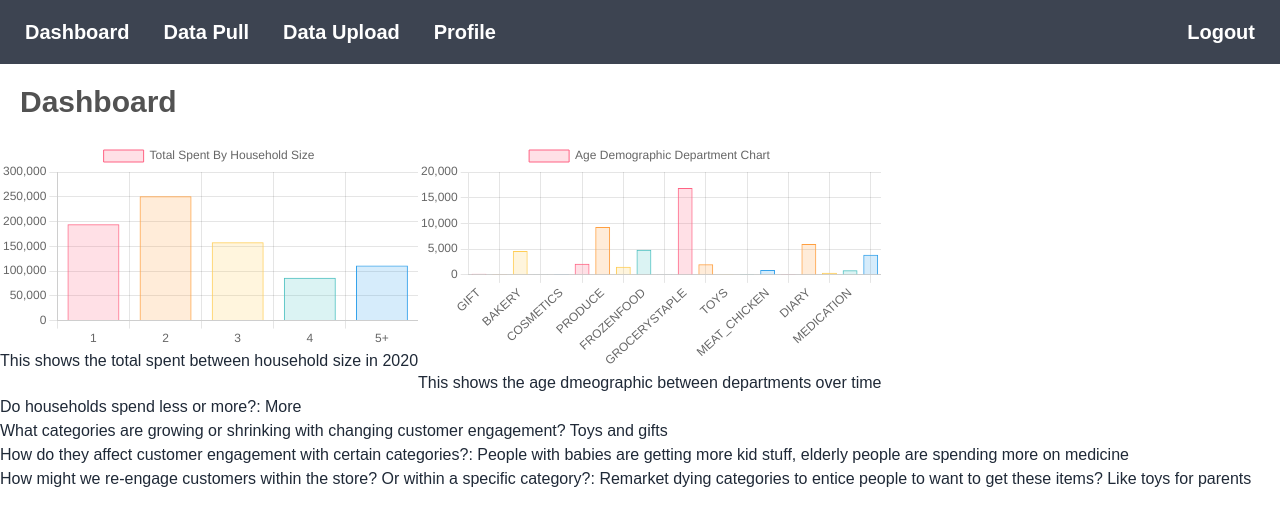
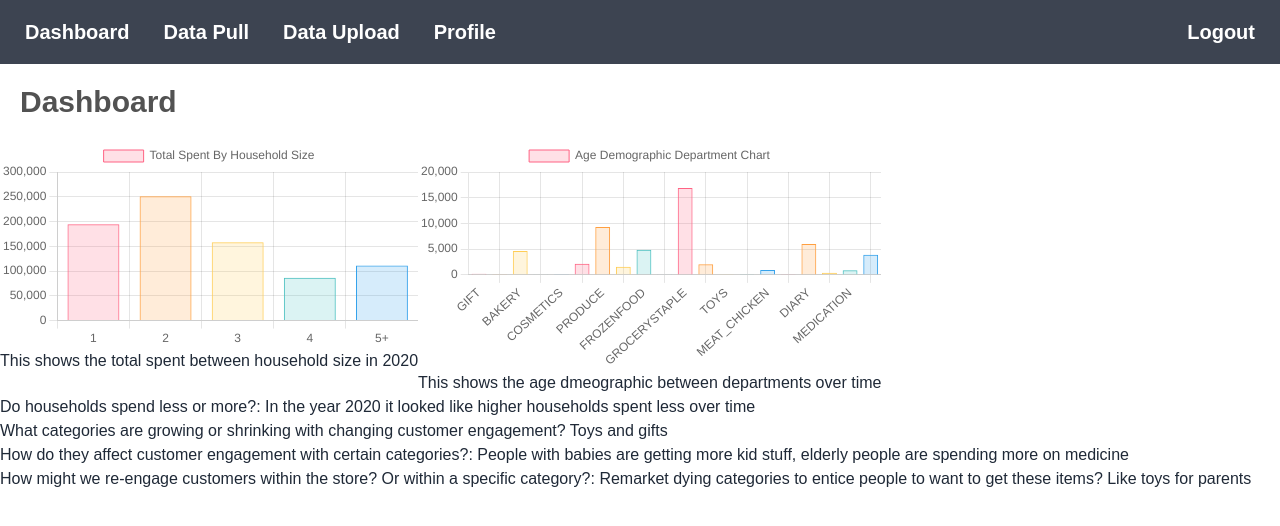
Before and after one commit to davidcao1337/cloud-final-project, a React (Vite) app in the folder client/: page /dashboard in a window 1280 px wide. Shown: the top 526 px of the page. Built offline with nearby package versions, Linux system fonts and the light colour scheme; sample sign-in values are in the browser's storage.

Commit message:
Update answer

```diff
--- a/client/src/pages/Dashboard/index.jsx
+++ b/client/src/pages/Dashboard/index.jsx
@@ -107,7 +107,7 @@ const Dashboard = () => {
                 </div>
             </div>
             <div>
-                Do households spend less or more?: More
+                Do households spend less or more?: In the year 2020 it looked like higher households spent less over time
             </div>
             <div>
                 What categories are growing or shrinking with changing customer engagement? Toys and gifts
```
